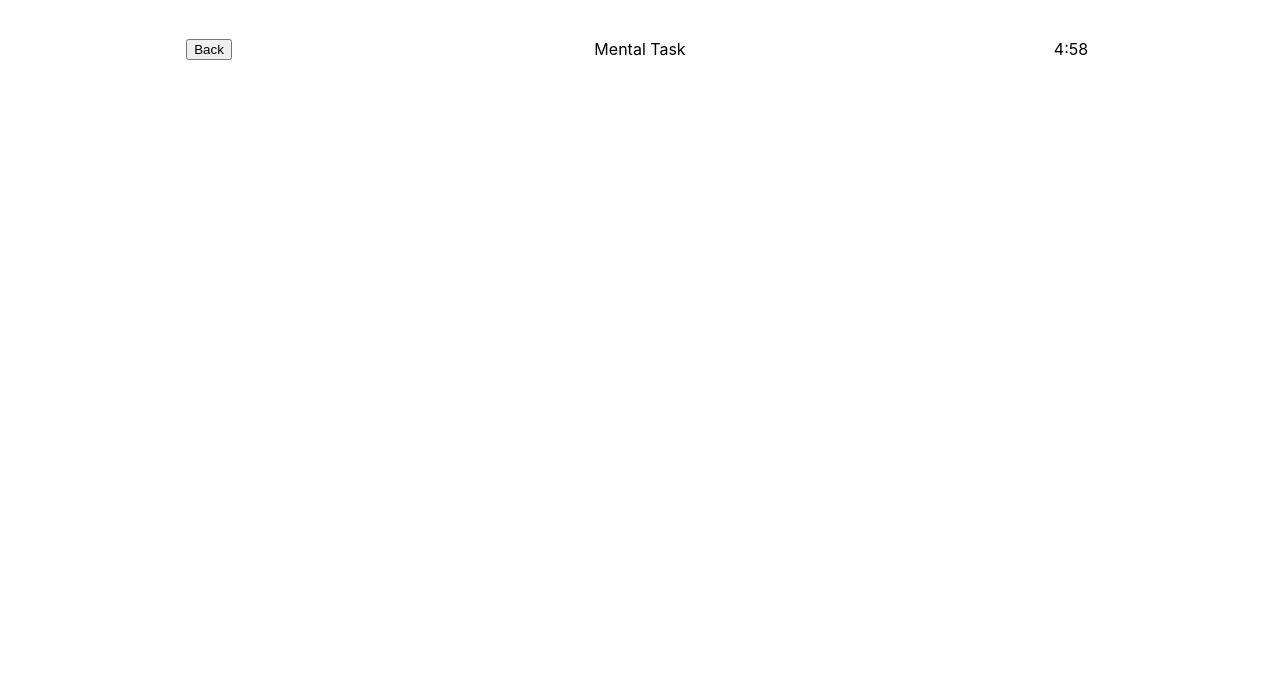
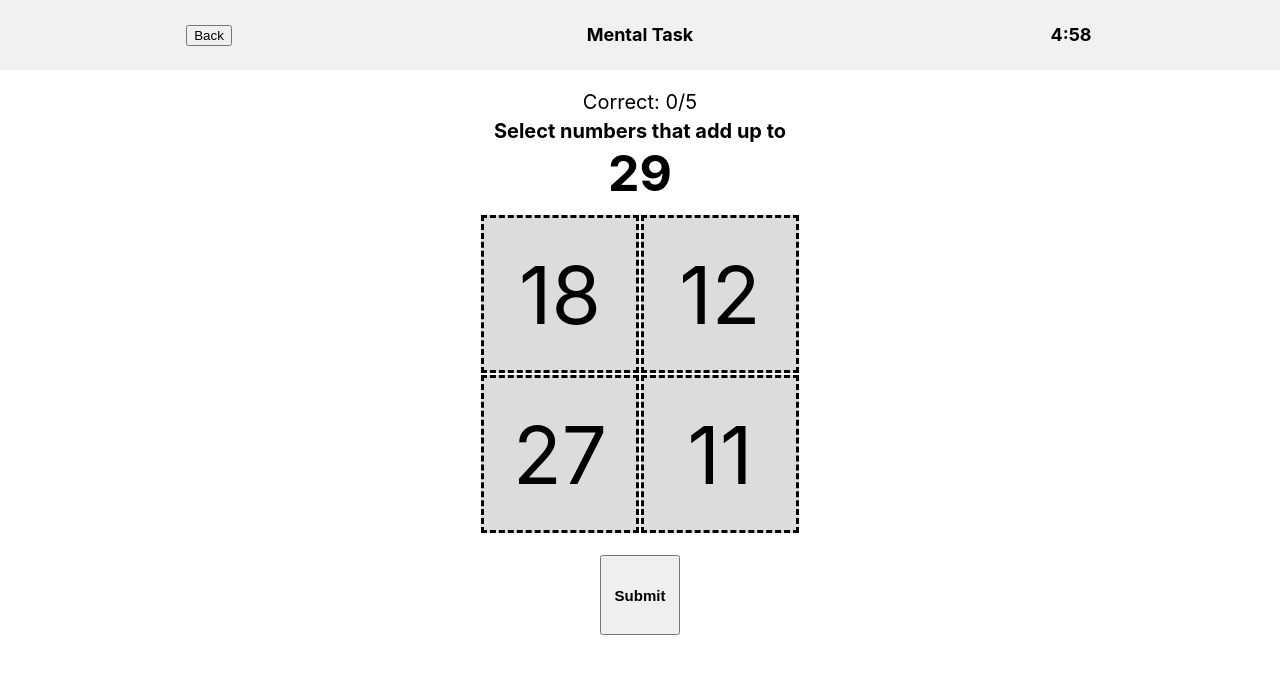
Before and after one commit to JoshuaDueck/COMP-4020-Task-Alarm, a React (Create React App) app in the folder task-alarm/: page / in a window 1280 px wide. Both pictures are taken after a click on the button "Practice Mental Tasks". Shown: the top 674 px of the page. Built offline with nearby package versions, Linux system fonts and the light colour scheme.

Commit message:
1003-Add-mental-task-game-flow
- Small formatting fixes.
- Added a body to the mental task page.
- Have hardcoded puzzles.
- Can submit puzzles.
- Basic game state tracking.

```diff
--- a/task-alarm/src/App.css
+++ b/task-alarm/src/App.css
@@ -18,10 +18,19 @@ html, body {
 .header-table {
   margin: auto;
   width: 90%;
-  position: absolute;
+  height: 20px;
+  position: relative;
   top: 20px;
   left: 0px;
   right: 0px;
+}
+
+.header {
+  background-color: #f1f1f1;
+  height: 70px;
+  margin-bottom: 20px;
+  font-size: large;
+  font-weight: bold;
 }
 
 .header-table-side {
@@ -36,3 +45,56 @@ html, body {
   width: 100px;
   height: 100px;
 }
+
+.mental-task-table {
+  margin: auto;
+  left: 0px;
+  right: 0px;
+}
+
+.mental-task-cell {
+  height: 150px;
+  width: 150px;
+  border: 3px dashed black;
+  background-color: gainsboro;
+  font-size: 80px;
+  vertical-align: middle;
+}
+
+.mental-task-cell-selected {
+  height: 150px;
+  width: 150px;
+  border: 3px solid #000;
+  background-color: #AAAAAA;
+  font-size: 80px;
+  vertical-align: middle;
+}
+
+.target-message {
+  font-size: 20px;
+  font-weight: bold;
+  margin-top: 5px;
+  margin-bottom: 0px;
+}
+
+.target-number {
+  font-size: 50px;
+  font-weight: bold;
+  color: #000;
+  margin-top: 0px;
+  margin-bottom: 10px;
+}
+
+.mental-task-submit-button {
+  width: 80px;
+  height: 80px;
+  font-weight: bold;
+  font-size: 15px;
+  margin-top: 20px;
+  text-align: center;
+}
+
+.correct-counter {
+  font-size: 20px;
+  margin: 0px;
+}
--- a/task-alarm/src/App.js
+++ b/task-alarm/src/App.js
@@ -5,6 +5,9 @@ import React, { useState } from 'react';
 import HomePage from './HomePage';
 import MentalTask from './MentalTask';
 import PhysicalTask from './PhysicalTask';
+import TimeOutPage from './TimeOutPage';
+import Success from './Success';
+import RestartingAlarm from './RestartingAlarm';
 
 function App() {
   const [page, setPage] = useState('home');
@@ -18,7 +21,7 @@ function App() {
   } else if (page === 'mental-tasks') {
     return (
       <div className="App">
-        <MentalTask />
+        <MentalTask setPage={setPage}/>
       </div>
     );
   } else if (page === 'physical-tasks') {
@@ -27,13 +30,25 @@ function App() {
         <PhysicalTask />
       </div>
     );
+  } else if (page === 'time-out') {
+    return (
+      <div className="App">
+        <TimeOutPage setPage={setPage} />
+      </div>
+    );
+  } else if (page === 'success') {
+    return (
+      <div className="App">
+        <Success setPage={setPage} />
+      </div>
+    );
+  } else if (page === 'restarting-alarm') {
+    return (
+      <div className="App">
+        <RestartingAlarm setPage={setPage} />
+      </div>
+    );
   }
-
-  return (
-    <div className="App">
-      <HomePage setPage={(newPage) => setPage(newPage)}/>
-    </div>
-  );
 }
 
 export default App;
--- a/task-alarm/src/Header.js
+++ b/task-alarm/src/Header.js
@@ -1,5 +1,6 @@
 function Header(props) {
     return (
+        <div className="header">
             <table className="header-table">
                 <thead>
                     <tr>
@@ -9,6 +10,7 @@ function Header(props) {
                     </tr>
                 </thead>
             </table>
+        </div>
     );
 }
 
--- a/task-alarm/src/MentalTask.js
+++ b/task-alarm/src/MentalTask.js
@@ -1,24 +1,81 @@
 import React, { useEffect, useState } from 'react';
 import Header from './Header';
 import Time from './Time';
+import MentalTaskView from './MentalTaskView';
+import { Modal } from 'bootstrap';
 
-function MentalTask() {
+function MentalTask(props) {
     const [secondsRemaining, setSecondsRemaining] = useState(300);
+    const [taskState, setTaskState] = useState('running');
+
+    const [currStage, setCurrStage] = useState(0);
+    const [targetNumber, setTargetNumber] = useState(29);
+    const [numbers, setNumbers] = useState([18,12,27,11]);
+    const [numCorrect, setNumCorrect] = useState(0);
+    const [numToWin, setNumToWin] = useState(5);
+
+    const hardcodedStages = [
+        {
+            target: 27,
+            numbers: [15, 7, 3, 9]
+        },
+        {
+            target: 18,
+            numbers: [4, 9, 2, 7]
+        },
+        {
+            target: 30,
+            numbers: [17, 7, 6, 21]
+        },
+        {
+            target: 90,
+            numbers: [28, 36, 19, 54]
+        },
+        {
+            target: 41,
+            numbers: [21, 14, 6, 7]
+        }
+    ]
 
     useEffect(() => {
         const interval = setInterval(() => {
-            setSecondsRemaining(secondsRemaining - 1);
+            if (secondsRemaining > 0) {
+                setSecondsRemaining(secondsRemaining - 1);
+            } else if (taskState === 'running') {
+                setTaskState('time-out');
+                props.setPage('time-out');
+            }
         }, 1000);
         return () => clearInterval(interval);
-    })
+    });
 
     const handleBack = () => {
         window.location.href = './';
     }
 
+    const handleSubmit = (selectedIndices) => {
+        let sum = 0;
+
+        for (let i = 0; i < selectedIndices.length; i++) {
+            sum += numbers[selectedIndices[i]];
+        }
+
+        setCurrStage((currStage + 1) % hardcodedStages.length);
+        setNumbers(hardcodedStages[currStage].numbers);
+        setTargetNumber(hardcodedStages[currStage].target);
+
+        if (sum === targetNumber) {
+            if (numCorrect + 1 === numToWin) {
+                props.setPage('success');
+            }
+            setNumCorrect(numCorrect + 1);
+        }
+    }
+
     return (
         <div id="mental-task">
             <Header left={<button onClick={() => handleBack()}>Back</button>} title="Mental Task" right={<Time seconds={secondsRemaining} />} />
+            <MentalTaskView numbers={numbers} target={targetNumber} handleSubmit={(selectedIndices) => handleSubmit(selectedIndices)} numCorrect={numCorrect} numToWin={numToWin}/>
         </div>
     );
 }
--- /dev/null
+++ b/task-alarm/src/MentalTaskCell.js
@@ -0,0 +1,17 @@
+function MentalTaskCell(props) {
+    if (props.isSelected) {
+        return (
+            <td className="mental-task-cell-selected" onClick={() => props.handleCellClick()}>
+                {props.number}
+            </td>
+        );
+    } else {
+        return (
+            <td className="mental-task-cell" onClick={() => props.handleCellClick()}>
+                {props.number}
+            </td>
+        );
+    }
+}
+
+export default MentalTaskCell;
--- /dev/null
+++ b/task-alarm/src/MentalTaskView.js
@@ -0,0 +1,40 @@
+import React, { useEffect, useState } from 'react';
+import MentalTaskCell from './MentalTaskCell';
+
+function MentalTaskView(props) {
+    const [selectedIndices, setSelectedIndices] = useState([]);
+
+    const handleCellClick = (index) => {
+        if (selectedIndices.includes(index)) {
+            setSelectedIndices(selectedIndices.filter(i => i !== index));
+        } else {
+            setSelectedIndices([...selectedIndices, index]);
+        }
+    }
+
+    const handleSubmit = () => {
+        props.handleSubmit(selectedIndices);
+        setSelectedIndices([]);
+    }
+
+    return (
+        <div className="mental-task-view">
+            <p className="correct-counter">Correct: { props.numCorrect }/{ props.numToWin }</p>
+            <p className="target-message">Select numbers that add up to</p>
+            <p className="target-number">{props.target}</p>
+            <table className="mental-task-table">
+                <tr className="mental-task-row">
+                    <MentalTaskCell number={props.numbers[0]} isSelected={ selectedIndices.includes(0) } handleCellClick={() => handleCellClick(0)} />
+                    <MentalTaskCell number={props.numbers[1]} isSelected={ selectedIndices.includes(1) } handleCellClick={() => handleCellClick(1)} />
+                </tr>
+                <tr className="mental-task-row">
+                    <MentalTaskCell number={props.numbers[2]} isSelected={ selectedIndices.includes(2) } handleCellClick={() => handleCellClick(2)} />
+                    <MentalTaskCell number={props.numbers[3]} isSelected={ selectedIndices.includes(3) } handleCellClick={() => handleCellClick(3)} />
+                </tr>
+            </table>
+            <button className="mental-task-submit-button" onClick={() => handleSubmit()}>Submit</button>
+        </div>
+    );
+}
+
+export default MentalTaskView;
--- /dev/null
+++ b/task-alarm/src/RestartingAlarm.js
@@ -0,0 +1,16 @@
+function RestartingAlarm(props) {
+    const handleBack = () => {
+        window.location.href = './';
+    }
+
+    return (
+        <div className="restarting-alarm">
+            <p className="restarting-alarm-message">Task failed.</p>
+            <p className="restarting-alarm-message">Re-engaging alarm.</p>
+            <button className="restarting-alarm-button" onClick={() => props.setPage('home')}>Home</button>
+            <button className="restarting-alarm-button" onClick={handleBack}>Try again.</button>
+        </div>
+    );
+}
+
+export default RestartingAlarm;
--- /dev/null
+++ b/task-alarm/src/Success.js
@@ -0,0 +1,11 @@
+function Success(props) {
+    return (
+        <div className="success">
+            <p className="success-message">Well done!</p>
+            <p className="success-message">Alarm disabled.</p>
+            <button className="success-button" onClick={() => props.setPage('home')}>Home</button>
+        </div>
+    );
+}
+
+export default Success;
--- a/task-alarm/src/Time.js
+++ b/task-alarm/src/Time.js
@@ -1,14 +1,8 @@
 function Time(props) {
 
-    if (props.seconds > 0) {
-        return (
-            <p>{ Math.floor(props.seconds/60) }:{ (props.seconds%60).toLocaleString('en-US', { minimumIntegerDigits: 2, useGrouping: false }) }</p>
-        );
-    } else {
-        return (
-            <p>Time's up!</p>
-        );
-    }
+    return (
+        <span>{ Math.floor(props.seconds/60) }:{ (props.seconds%60).toLocaleString('en-US', { minimumIntegerDigits: 2, useGrouping: false }) }</span>
+    );
 }
 
 export default Time;
--- /dev/null
+++ b/task-alarm/src/TimeOutPage.js
@@ -0,0 +1,10 @@
+function TimeOutPage(props) {
+    return (
+        <div className="time-out-page">
+            <p>Time's up!</p>
+            <button onClick={() => props.setPage('home')}>Back to home</button>
+        </div>
+    );
+}
+
+export default TimeOutPage;
```
Lines whose indentation alone changed are shown as unchanged.
